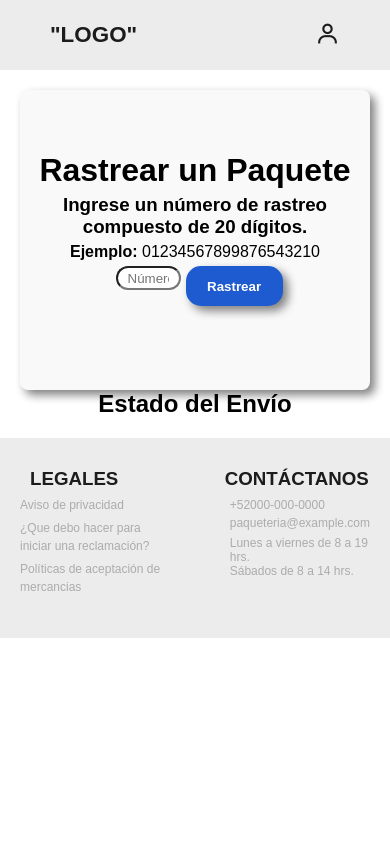
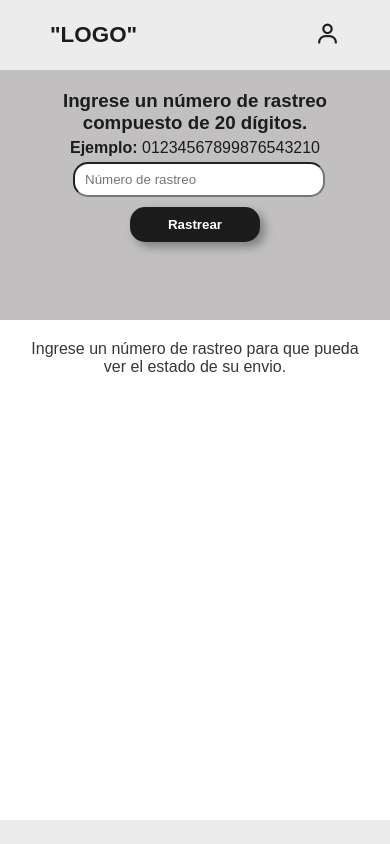
Before and after one commit to LewisAngelo11/angular-shipping-app, an Angular app: page / in a window 390 px wide. Both pictures are taken after a click on the button "Rastrear". Built offline with nearby package versions, Linux system fonts and the light colour scheme; no server answers.

Commit message:
Cambios de interfaz del componente rastreo
Se mejoró la interfaz de la pagina de rastreo, aún faltan detalles, solo es avance.

```diff
--- a/src/app/rastreo/rastreo.component.css
+++ b/src/app/rastreo/rastreo.component.css
@@ -1,26 +1,18 @@
 .main {
-    font-family: Arial, sans-serif;
+  font-family: Arial, Helvetica, sans-serif;
   text-align: center;
-    padding: 20px;
-  }
-
-.menu{
-    width: 100%; /* Ancho del nav */
-    background-color: #1e5ad0; /* Fondo azul */
+  color: #1c1c1c;
 }
 
 .componente {
+  background-color: #c1bfbf;
   display: flex;
+  padding: 20px;
   flex-direction: column; /* Organiza los elementos en una columna */
   align-items: center; /* Centra los elementos horizontalmente */
-    justify-content: center; /* Centra los elementos verticalmente */
-    height: 300px; /* Usa el 100% del alto de la ventana */
-    background-color: #f9f9f9; /* Fondo gris claro */
-    border-radius: 8px; /* Bordes redondeados */
-    background-color: #f9f9f9; /* Fondo gris claro */
+  height: 160px; /* Usa el 100% del alto de la ventana */
   width: 100%; /* Ancho del div */
   gap: 5px;
-    box-shadow: 5px 5px 10px gray;
 }
 
 .componente label {
@@ -37,7 +29,7 @@
 
 button {
   padding: 10px 20px;
-    background-color: #1e5ad0;
+  background-color: #1c1c1c;
   color: white;
   border: none;
   border-radius: 5px;
@@ -46,7 +38,7 @@ button {
 }
 
 button:hover {
-    background-color:  #002fff;
+  background-color:  #363636;
 }
 
 .componente a{
@@ -56,20 +48,19 @@ button:hover {
 .rastreo{
   height: 50px;
   display: flex;
-    margin-bottom: 12px;
   width: 50%;
   gap: 5px;
 }
 
 .rastreo input{
-    height: 15px;
+  height: 35px;
   margin-bottom: 5px;
   border-radius: 15px;
 }
 
 #rastrear{
   border-radius: 15px;
-    height: 40px;
+  height: 35px;
   width: 80;
   box-shadow: 5px 5px 10px gray;
 }
@@ -78,62 +69,172 @@ button:hover {
   gap: 5px;
 }
 
-.EstatusEnvio {
-  display: flex;                  /* Utiliza Flexbox para la disposición de los elementos */
-  align-items: center;            /* Centra los elementos horizontalmente */
-  justify-content: center;        /* Centra los elementos verticalmente */
-  height: 80px;                  /* Toma toda la altura de la ventana */
-  text-align: center;             /* Centra el texto dentro de cada label */
+/* Apartado del estatus del paquete rastreado */
+/* Contenedor principal */
+.more-info{
+  padding: 20px;
+  height: 500px;
+  background-color: white;
+
+  display: flex;
+  flex-direction: column;
+  justify-content: flex-start; /* Puedes usar center si quieres todo al centro vertical */
+  gap: 30px; /* Espacio entre h2, estatus y detalles */
+  overflow: hidden; /* Previene desbordes si algo es muy grande */
+  box-sizing: border-box; /* Asegura que padding no rompa el layout */
 }
 
-.EstatusEnvio label {
-  border: 2px solid #000000; /* Borde de 2px verde */
-  background-color: #002fff;        /* Fondo azul para cada label */
-  color: white;                   /* Texto blanco */
-  padding: 10px 20px;             /* Espaciado interno de los labels */
-  margin: 10px 0;                 /* Espaciado entre los labels */
-  border-radius: 5px;             /* Bordes redondeados */
-  width: 50%;                     /* Ancho del label, puedes ajustarlo */
-  max-width: 250px;               /* Ancho máximo de los labels */
+.EstatusEnvio {
+  display: flex;
+  align-items: center;
+  justify-content: center;
+  height: auto;
+  padding: 10px 0;
+  text-align: center;
+  width: 100%;
 }
 
-.EstatusEnvio p {
-  font-size: 30px;
-  font-style: oblique;
+.EstatusEnvio i {
+  font-size: 35px;
 }
 
-.DetalleEnvio{
-  margin-top: 30px;
-  width: 40%;
-  text-align: left;
-  margin-left: 0; /* Asegura que esté al borde izquierdo */
-  padding: 5px; /* Espacio interno en el contenedor */
-  padding-left: 20px; /* Opcional: espacio interno para evitar que pegue demasiado al borde */
-  background-color: #f9f9f9; /* Fondo gris claro */
-  border-radius: 8px; /* Bordes redondeados */
-  box-shadow: 5px 5px 10px gray;
+/* Contenedor de todos los iconos del estado del envio */
+.status {
+  position: relative;
+  width: 80%;
+  margin: auto;
 }
 
-.proceso {
-  background-color: rgb(186, 0, 0);
+.labels-icons {
+  display: flex;
+  justify-content: space-between;
+  align-items: center;
+  position: relative;
+  z-index: 1;
 }
 
-.enviado {
-  background-color: rgb(186, 0, 0);
+/* Cada icono de los cuatro estatus por separado */
+.labels-text {
+  display: flex;
+  flex-direction: column;
+  align-items: center;
+  width: 50px; /* el mismo ancho para ícono y texto */
 }
 
-.entrega {
-  background-color: rgb(186, 0, 0);
+.labels-text label {
+  height: 70px;
+  width: 70px;
+  display: flex;
+  justify-content: center;
+  align-items: center;
+  border-radius: 50%;
+  font-size: 24px;
 }
 
-.entregado {
-  background-color: rgb(15, 220, 1);
+.labels-text span {
+  margin-top: 6px;
+  font-size: 12px;
+  text-align: center;
+  width: 100px;
+  height: 32px;
+  display: flex;
+  align-items: center;
+  justify-content: center;
+  padding: 0 4px;
 }
 
-.default {
-  background-color: #002fff;
+/* linea indicadora del estado del envio */
+.linea {
+  height: 4px;
+  background-color: #999;
+  position: absolute;
+  top: 33%; /* Posición */
+  left: 0;
+  right: 0;
+  z-index: 0;
+}
+
+
+.DetalleEnvio{
+  margin-top: 20px;
+  width: 50%;
+  height: 200px;
+  display: flex;
+  flex-direction: column;
+  gap: 1vh;
+  text-align: left;
+  align-items: flex-start;
+  padding: 20px;
+  background-color: #f9f9f9;
+  border-radius: 8px;
+  box-shadow: 0 0 10px gray;
 }
 
 .error {
   color: rgb(219, 0, 0);
 }
+
+@media (max-width: 600px) {
+  .componente {
+    padding: 20px;
+    align-items: center; /* Centra los elementos horizontalmente */
+    height: 250px; /* Usa el 100% del alto de la ventana */
+    gap: 5px;
+  }
+
+  button {
+    padding: 10px 20px;
+    background-color: #1c1c1c;
+    color: white;
+    border: none;
+    border-radius: 5px;
+    cursor: pointer;
+    width: 130px;
+  }
+
+  .rastreo{
+    height: auto;
+    display: flex;
+    flex-direction: column;
+    align-items: center;
+    width: 90%;
+    gap: 5px;
+  }
+
+  .more-info{
+    padding: 20px;
+    height: 500px;
+    background-color: white;
+
+    display: flex;
+    flex-direction: column;
+    justify-content: flex-start; /* Center para todo al centro vertical */
+    gap: 30px; /* Espacio entre h2, estatus y detalles */
+    overflow: hidden; /* Previene desbordes si algo es muy grande */
+    box-sizing: border-box; /* Asegura que padding no rompa el layout */
+  }
+
+  .EstatusEnvio i {
+    font-size: 25px;
+  }
+
+  .labels-text label {
+    height: 60px;
+    width: 60px;
+  }
+
+  .labels-text span {
+    display: none;
+  }
+
+  /* linea indicadora del estado del envio */
+  .linea {
+    top: 50%; /* Posición */
+  }
+
+  .DetalleEnvio{
+    margin-top: 20px;
+    width: 100%;
+    height: auto;
+  }
+}
--- a/src/app/rastreo/rastreo.component.html
+++ b/src/app/rastreo/rastreo.component.html
@@ -1,8 +1,5 @@
-<nav class="menu">
-  </nav>
 <main class="main">
   <div class="componente">
-      <h1>Rastrear un Paquete</h1> <!-- Muestra el título dinámico desde el TypeScript -->
     <h3>Ingrese un número de rastreo compuesto de 20 dígitos.</h3>
     <p><strong>Ejemplo:</strong> 01234567899876543210</p>
     <div class="rastreo">
@@ -11,15 +8,44 @@
     </div>
     <p *ngIf="mensajeError" class="error">{{ mensajeError }}</p>
   </div>
-    <h2>Estado del Envío</h2>
+  <div class="more-info">
+    <p *ngIf="!contenidoVisible" style="color: #363636;">Ingrese un número de rastreo para que pueda ver el estado de su envio.</p>
+    <h2 *ngIf="contenidoVisible">Estatus</h2>
     <div *ngIf="contenidoVisible" class="EstatusEnvio">
-      <label [ngStyle]="{'background-color': getStatusColor('EN PROCESO')}">EN PROCESO</label>
-      <p>➟</p>
-      <label [ngStyle]="{'background-color': getStatusColor('ENVIADO')}">ENVIADO</label>
-      <p>➟</p>
-      <label [ngStyle]="{'background-color': getStatusColor('EN ENTREGA A DOMICILIO')}">EN ENTREGA A DOMICILIO</label>
-      <p>➟</p>
-      <label [ngStyle]="{'background-color': getStatusColor('ENTREGADO')}">ENTREGADO</label>
+      <div class="status">
+        <div class="labels-icons">
+          <!-- Icono de EN PROCESO -->
+          <div class="labels-text">
+            <label [ngStyle]="{'background-color': getStatusColor('EN PROCESO')}">
+              <i class='bx bx-package' style='color:#ececec'  ></i>
+            </label>
+            <span>EN PROCESO</span>
+          </div>
+          <!-- Icono de ENVIADO -->
+          <div class="labels-text">
+            <label [ngStyle]="{'background-color': getStatusColor('ENVIADO')}">
+              <i class='bx bxs-truck' style='color:#ececec' ></i>
+            </label>
+            <span>ENVIADO</span>
+          </div>
+          <!-- Icono de EN ENTREGA A DOMICILIO -->
+          <div class="labels-text">
+            <label [ngStyle]="{'background-color': getStatusColor('EN ENTREGA A DOMICILIO')}">
+              <i class='bx bx-home' style='color:#ececec' ></i>
+            </label>
+            <span>EN ENTREGA A DOMICILIO</span>
+          </div>
+          <!-- Icono de EN ENTREGADO -->
+          <div class="labels-text">
+            <label [ngStyle]="{'background-color': getStatusColor('ENTREGADO')}">
+              <i class='bx bx-check' style='color:#ececec' ></i>
+            </label>
+            <span>ENTREGADO</span>
+          </div>
+
+        </div>
+        <p class="linea"></p>
+      </div>
     </div>
     <div *ngIf="contenidoVisible" class="DetalleEnvio">
       <h2>Detalle del Envío</h2>
@@ -29,4 +55,5 @@
       <p><strong>Remitente:</strong> {{ remitente }}</p>
       <p><strong>Destinatario:</strong> {{ destinatario }}</p>
     </div>
+  </div>
 </main>
--- a/src/app/rastreo/rastreo.component.ts
+++ b/src/app/rastreo/rastreo.component.ts
@@ -80,7 +80,7 @@ export class RastreoComponent {
 
   getStatusColor(status: string) {
     // Cambia el color de acuerdo con el estatus
-    if (this.status !== status) return '#002fff'; // Azul por defecto
+    if (this.status !== status) return '#363636'; // Gris por defecto
 
     switch (status) {
       case 'EN PROCESO':
@@ -88,14 +88,13 @@ export class RastreoComponent {
       case 'EN ENTREGA A DOMICILIO':
         return 'rgb(186, 0, 0)'; // Rojo
       case 'ENTREGADO':
-        return 'rgb(15, 220, 1)' // Verde
+        return 'rgb(14, 204, 0)' // Verde
       default:
-        return '#002fff' // Si no es el estatus actual, no cambiar el color
+        return '#363636' // Si no es el estatus actual, no cambiar el color
     }
   }
 
   mostrarContenido(){
     this.contenidoVisible = !this.contenidoVisible;
   }
-
 }
```
Lines whose indentation alone changed are shown as unchanged.
